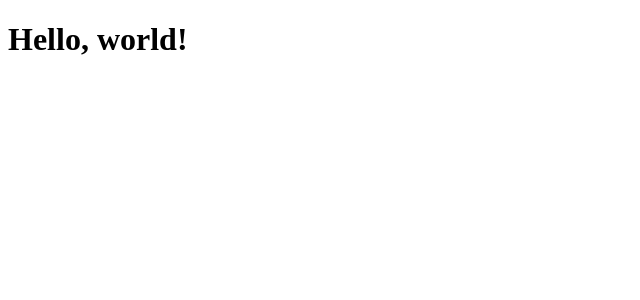
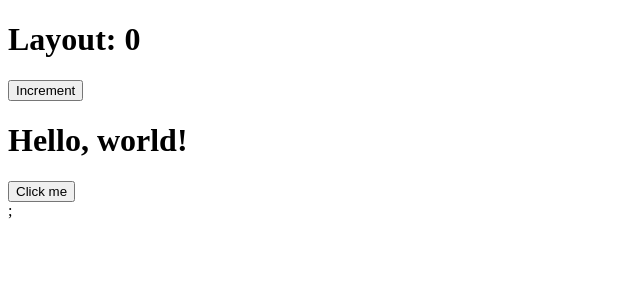
Before and after one commit to fluss-rd/fluss, a Next.js app: page / in a window 1280 px wide. Shown: the top 300 px of the page, without its empty margins (0-640 px from the left). Built offline with nearby package versions, Linux system fonts and the light colour scheme.

Commit message:
[WIP] Add layout persistance

```diff
--- /dev/null
+++ b/src/layouts/index.tsx
@@ -0,0 +1,15 @@
+import React, { FC, useState } from "react";
+
+const Layout: FC = ({ children }) => {
+  const [count, setCount] = useState(0);
+
+  return (
+    <div>
+      <h1>Layout: {count}</h1>
+      <button onClick={() => setCount(count + 1)}>Increment</button>
+      <div>{children}</div>
+    </div>
+  );
+};
+
+export default Layout;
--- a/src/pages/_app.tsx
+++ b/src/pages/_app.tsx
@@ -1,5 +1,11 @@
+import Layout from "../layouts";
+
 function MyApp({ Component, pageProps }) {
-  return <Component {...pageProps} />
+  return (
+    <Layout>
+      <Component {...pageProps} />;
+    </Layout>
+  );
 }
 
-export default MyApp
+export default MyApp;
--- a/src/pages/index.tsx
+++ b/src/pages/index.tsx
@@ -1,4 +1,5 @@
-import Head from 'next/head'
+import Head from "next/head";
+import router from "next/router";
 
 export default function Home() {
   return (
@@ -8,6 +9,7 @@ export default function Home() {
         <link rel="icon" href="/favicon.ico" />
       </Head>
       <h1>Hello, world!</h1>
+      <button onClick={() => router.push("/another")}>Click me</button>
     </div>
-  )
+  );
 }
```
Also changed, not shown: src/pages/another.tsx (added, +13 -0 lines).
